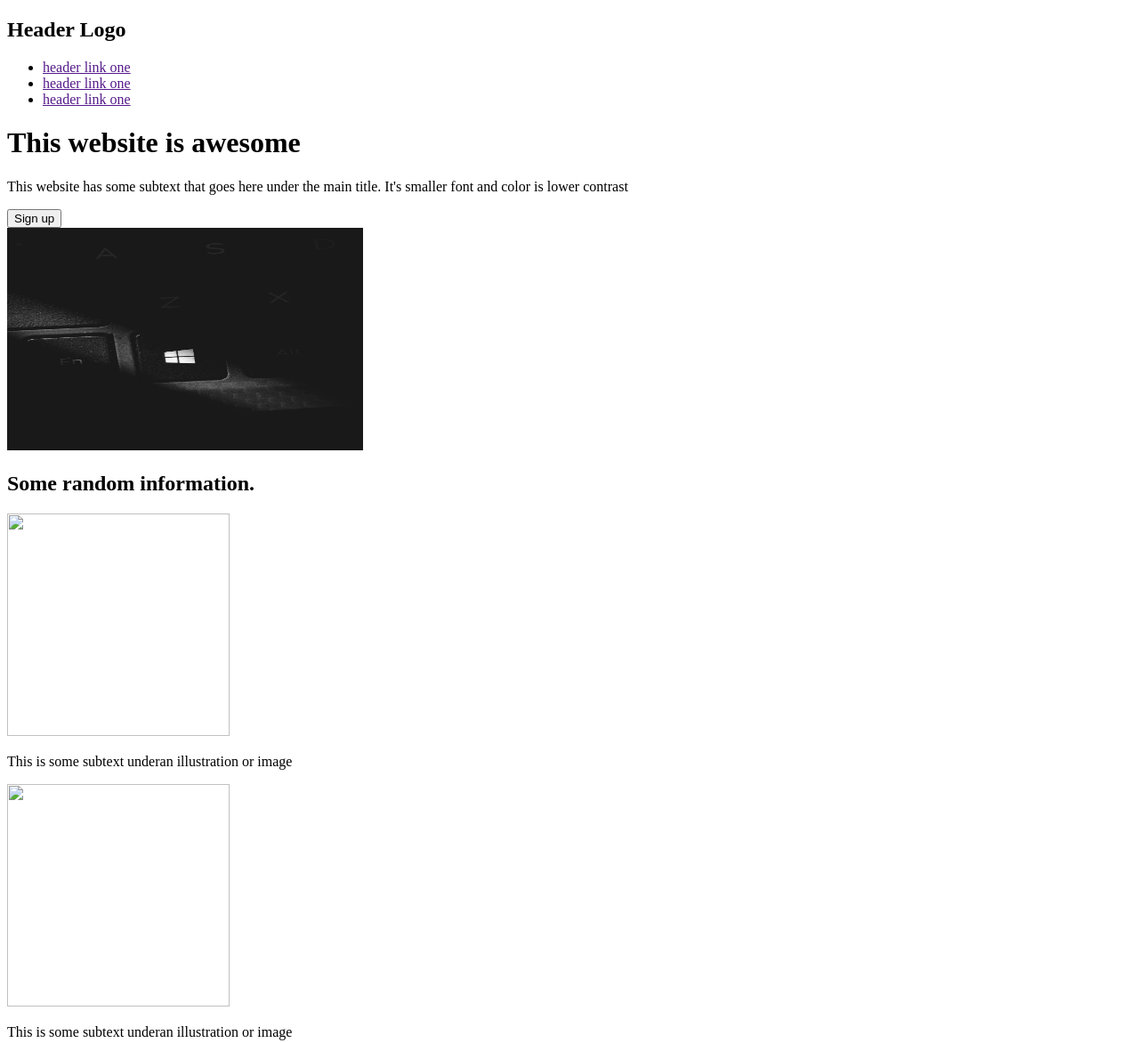
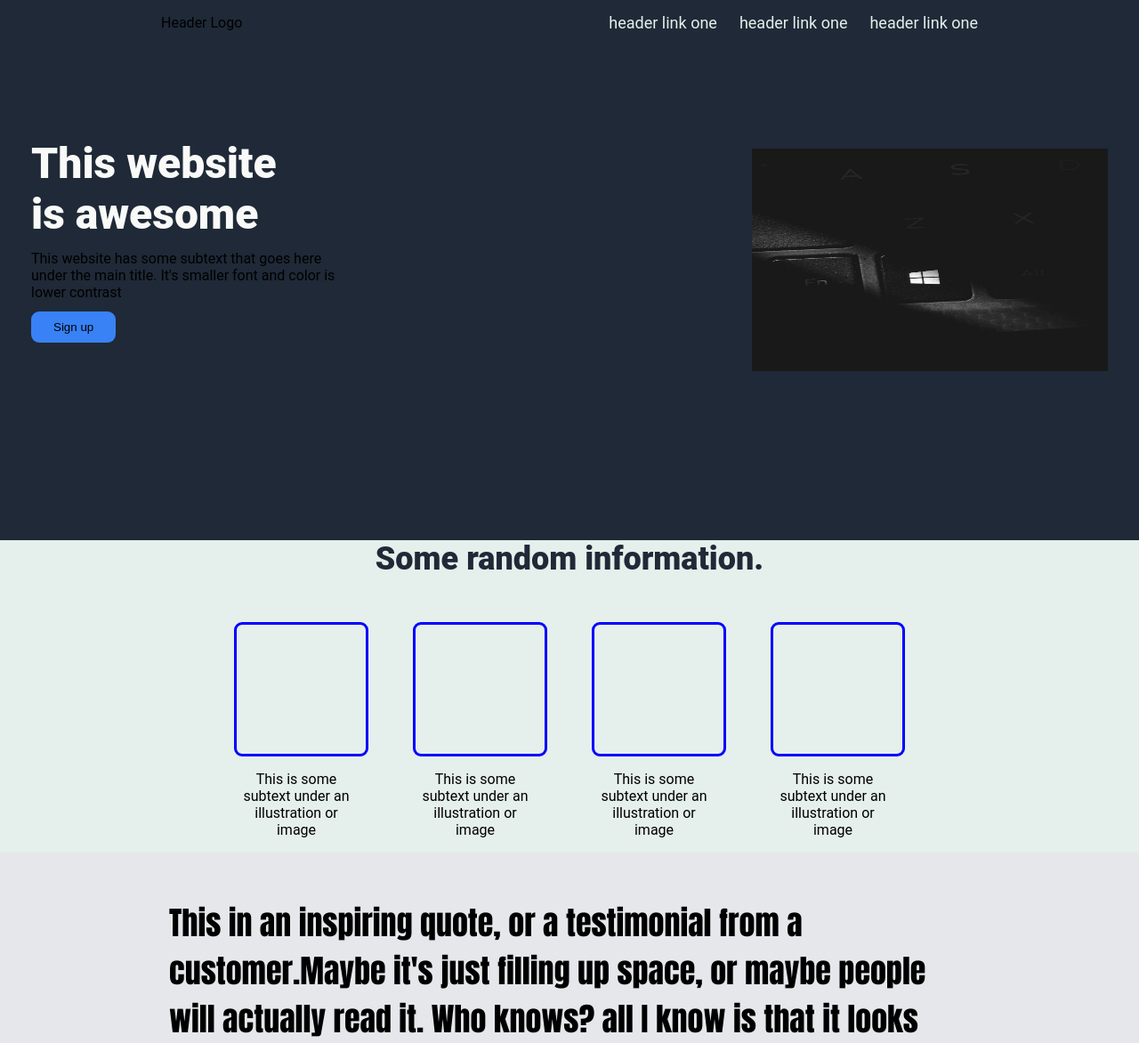
Before and after one commit to Dfoko123/LandingPage, a plain HTML site: page index.html in a window 1280 px wide. Shown: the top 1172 px of the page at 89% size. Drawn offline with Linux system fonts and the light colour scheme.

Commit message:
Work on style.css
Modify html for adding class, fill style.css

```diff
--- a/index.html
+++ b/index.html
@@ -7,8 +7,9 @@
     </head>
     <body>
         <div class="first">
+            <div class="navigation">
                 <div class="header">
-                <h2>Header Logo</h2>
+                    <p>Header Logo</p>
                 </div>
                 <div class="nav">
                     <ul>
@@ -17,9 +18,11 @@
                         <li><a href="">header link one</a></li>
                     </ul>
                 </div>
+            </div>
+            <div class="middle">
                 <div class="description">
                     <div class="title">
-                    <h1>This website is awesome</h1>
+                        <p>This website is awesome</p>
                     </div>
                     <div class="contain">
                         <p>This website has some subtext that goes here under the main title. It's smaller font and color is lower contrast</p>
@@ -30,30 +33,33 @@
                 </div>
                 <img src="./images/tech.jpg" alt="image of keyboard" width="400px" height="250px">
             </div>
+        </div>
         <div class="second">
             <h2 class="title-two">Some random information.</h2>
             <div class="contain-two">
                 <div class="img-1">
-                    <img src="" alt="" width="250px" height="250px">
-                    <p>This is some subtext underan illustration or image</p>
+                    <div class="card"></div>
+                    <p>This is some subtext under an illustration or image</p>
                 </div>
                 <div class="img-2">
-                    <img src="" alt="" width="250px" height="250px">
-                    <p>This is some subtext underan illustration or image</p>
+                    <div class="card"></div>
+                    <p>This is some subtext under an illustration or image</p>
                 </div>
                 <div class="img-3">
-                    <img src="" alt="" width="250px" height="250px">
-                    <p>This is some subtext underan illustration or image</p>
+                    <div class="card"></div>
+                    <p>This is some subtext under an illustration or image</p>
                 </div>
                 <div class="img-4">
-                    <img src="" alt="" width="250px" height="250px">
-                    <p>This is some subtext underan illustration or image</p>
+                    <div class="card"></div>
+                    <p>This is some subtext under an illustration or image</p>
                 </div>
             </div>
         </div>
         <div class="thirth">
-            <h3>This in an inspiring quote, or a testimonial from a customer.Maybe it's just filling up space, or maybe people will actually read it. Who knows? all I know is that it looks nice.</h3>
-            <p>-Thor, God of Thunder</p>
+            <blockquote>
+                <p>This in an inspiring quote, or a testimonial from a customer.Maybe it's just filling up space, or maybe people will actually read it. Who knows? all I know is that it looks nice.</p>
+                <footer>-Thor, God of Thunder</footer>
+            </blockquote>
         </div>
         <div class="fourth">
             <div class="card">
@@ -67,8 +73,10 @@
             </div>
 
         </div>
+        <div class="fifth">
             <div class="footer">
                 <p>Copyright @ The Odin Project 2021</p>
             </div>
+        </div>
     </body>
 </html>
--- a/style.css
+++ b/style.css
@@ -0,0 +1,147 @@
+body{
+    font-family: roboto;
+    margin: 0;
+    background-color: #1F2937;
+}
+.first{
+
+    display: flex;
+    flex-direction: column;
+
+    gap: 56px;
+}
+.navigation{
+    display: flex;
+    align-items: center;
+    gap: 50px ;
+    justify-content: space-around;
+}
+ul{
+    display: flex;
+    gap: 25px;
+    list-style-type: none;
+    margin: 0;
+    padding: 0;
+}
+.hearder p{
+    font-size: 24px;
+    color: #f9faf8;
+}
+a{
+    text-decoration: none;
+    font-size: 18px;
+    color: #e5efeb;
+}
+.middle{
+    display: flex;
+    justify-content: center;
+    gap: 460px;
+}
+.description{
+    display: flex;
+    flex-direction: column;
+    gap: 12px;
+    padding: 0;
+
+}
+.title p{
+    font-size: 48px;
+    color: #f9faf8;
+    font-weight: 900;
+    width: 300px;
+    margin-bottom: 0;
+}
+
+.contain p{
+    width: 350px;
+    margin:0;
+}
+img{
+    margin-top: 60px;
+    margin-bottom: 140px;
+}
+.description button{
+    background-color: #3882f6;
+    padding: 10px 25px;
+    border-radius: 9px;
+    border: none;
+    text-decoration: none;
+}
+.second{
+    background-color: #e5efeb;
+}
+.second h2{
+    text-align: center;
+    margin: 50px;
+    font-size: 36px;
+    color:#1f2937 ;
+    font-weight: 900;
+}
+.contain-two{
+    display: flex;
+    justify-content: center;
+    gap:50px;
+
+}
+.contain-two .card{
+    margin: 0;
+    width: 145px;
+    height: 145px;
+    border: 3px solid blue;
+    border-radius: 9px;
+}
+.contain-two p{
+    width: 140px;
+    text-align: center;
+}
+.thirth{
+    background-color: #e5e7eb;
+    display: flex;
+    justify-content: center;
+    flex-direction: column;
+    align-items: center;
+}
+blockquote p{
+    font-size: 36px;
+    font-family: Impact, Haettenschweiler, 'Arial Narrow Bold', sans-serif;
+
+
+}
+blockquote{
+    width: 900px;
+}
+blockquote footer{
+    margin-left: 73%;
+    font-weight: 900;
+    margin-bottom: 60px;
+}
+.fourth{
+    display: flex;
+    justify-content: center;
+    height: 300px;
+    align-items: center;
+    background-color: #e5efeb;
+}
+.fourth .card{
+    background-color: #3882f6;
+    width: 1100px;
+    height: 200px;
+    border-radius: 9px;
+    display: flex;
+    justify-content: space-around;
+    align-items: center;
+
+}
+.fourth button{
+    text-decoration: none;
+    border: 2px solid white;
+    padding: 12px 50px;
+    background-color: #3882f6;
+    border-radius: 9px;
+    color: #e5e7eb;
+}
+.fifth{
+    display: flex;
+    justify-content: center;
+    align-items: center;
+}
```
Lines whose indentation alone changed are shown as unchanged.
